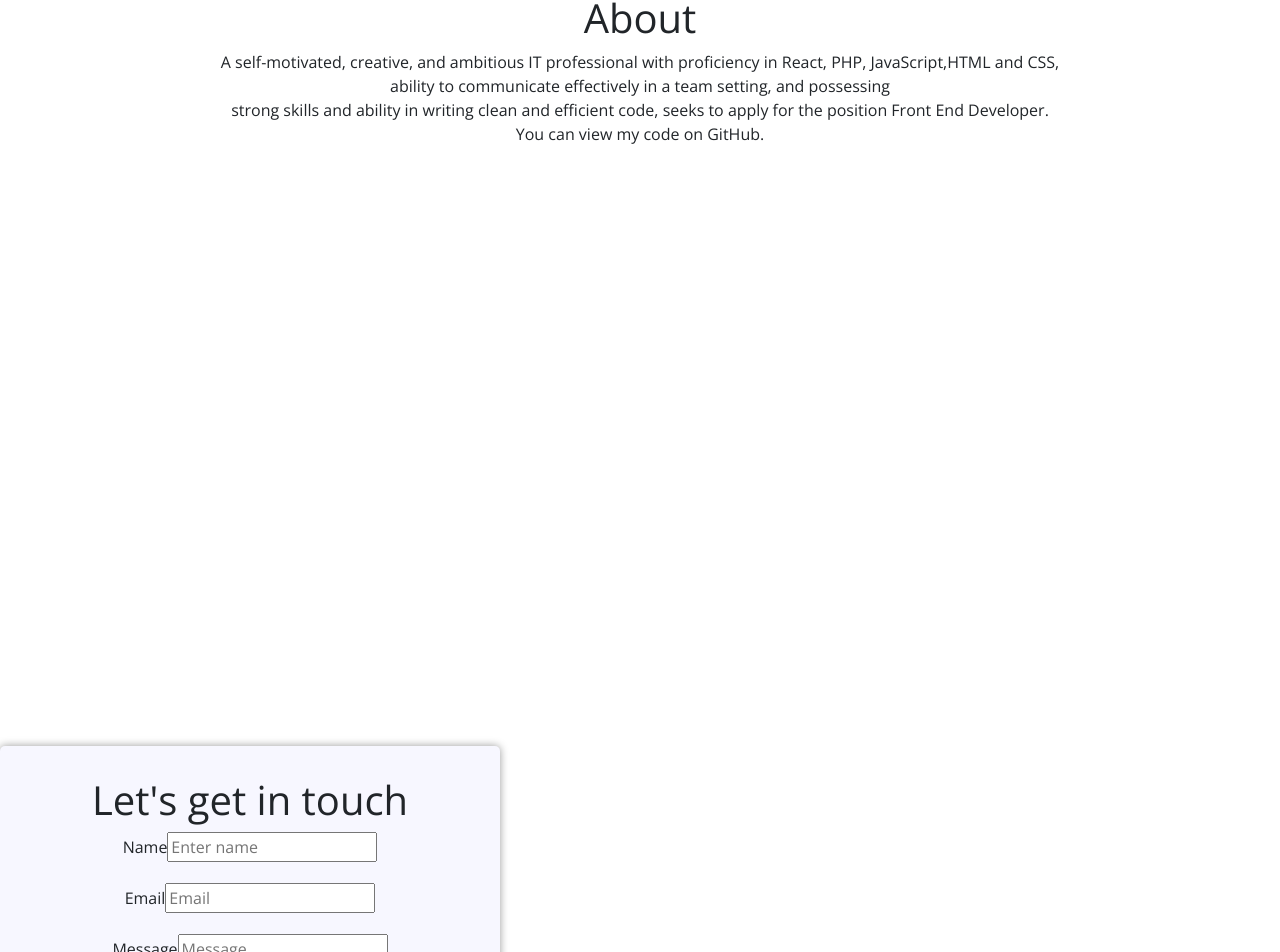
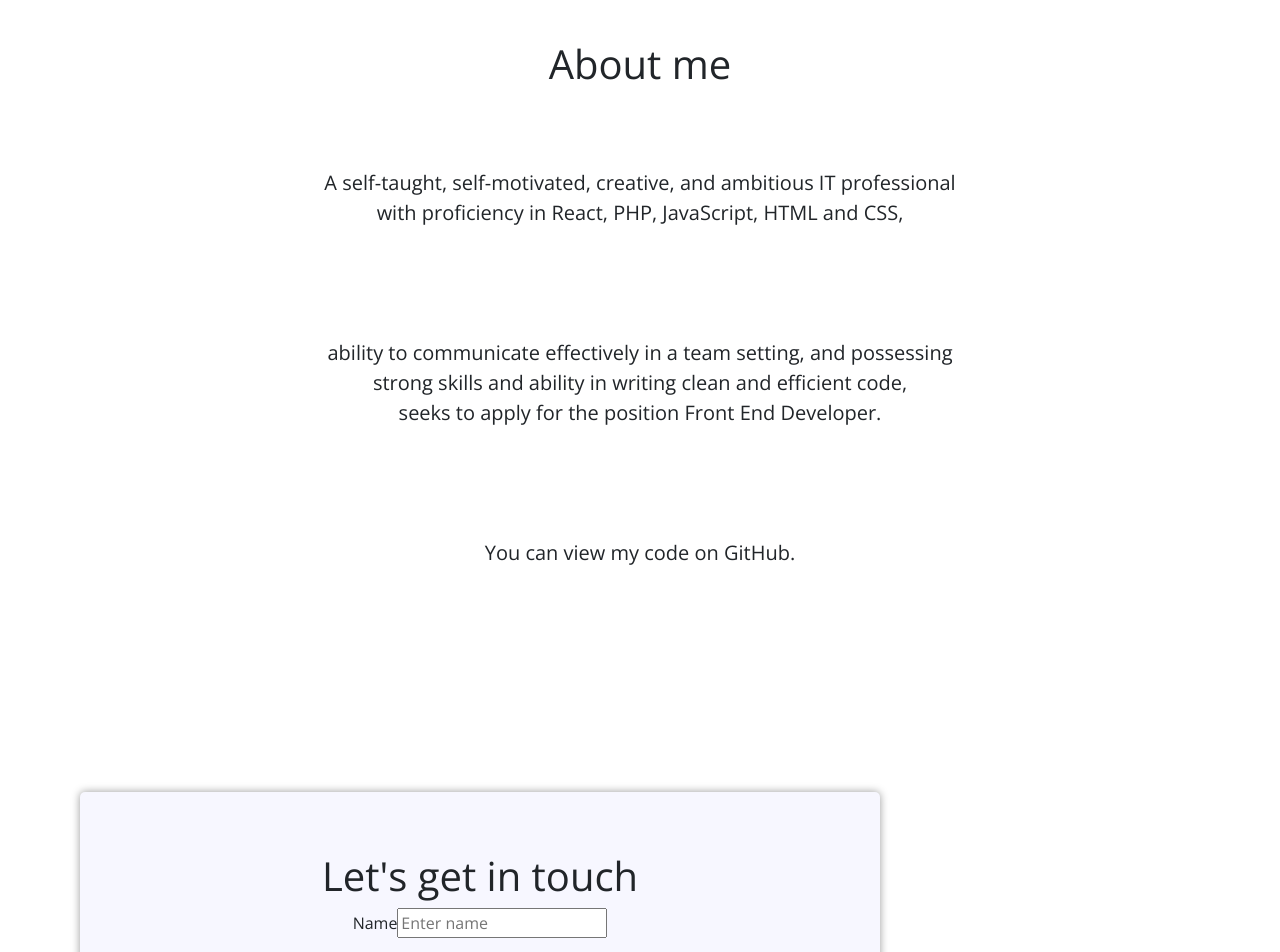
Before and after one commit to Hemlatab/portfolio-v2, a React (Create React App) app: page / in a window 1280 px wide. Shown: the part 1962-2914 px from the top of the page. Built offline with nearby package versions, Linux system fonts and the light colour scheme.

Commit message:
Add styles

```diff
--- a/src/Components/About/About.css
+++ b/src/Components/About/About.css
@@ -0,0 +1,6 @@
+.about-me{
+    line-height: 1.5;
+    font-size: 20px;
+    padding: 30px;
+    margin: 50px;
+}
--- a/src/Components/About/About.js
+++ b/src/Components/About/About.js
@@ -4,18 +4,21 @@ import "./About.css";
 const About = () => {
   return (
     <section className="wrapper">
-      <h1>About</h1>
-      <p>
-        A self-motivated, creative, and ambitious IT professional with
-        proficiency in React, PHP, JavaScript,HTML and CSS,
+      <h1>About me</h1>
+      <p className="about-me">
+        A self-taught, self-motivated, creative, and ambitious IT professional
         <br />
+        with proficiency in React, PHP, JavaScript, HTML and CSS,
+      </p>
+
+      <p className="about-me">
         ability to communicate effectively in a team setting, and possessing
         <br />
-        strong skills and ability in writing clean and efficient code, seeks to
-        apply for the position Front End Developer.
+        strong skills and ability in writing clean and efficient code,
         <br />
-        <p>You can view my code on GitHub.</p>
+        seeks to apply for the position Front End Developer.
       </p>
+      <p className="about-me">You can view my code on GitHub.</p>
     </section>
   );
 };
--- a/src/Components/Contact/Contact.css
+++ b/src/Components/Contact/Contact.css
@@ -1,12 +1,12 @@
 .wrapper-contact{
-    width: 500px;
+    width: 800px;
     text-align: center;
     box-shadow: 0 0 3px 3px var(--light-grey);
     border-radius: 5px;
     background-color: #F7F7FF;
-    margin: 0;
+    margin-left: 80px;
     position: relative;
-    padding:30px;
+    padding:60px;
     -webkit-box-shadow: 0px 0px 8px rgba(0, 0, 0, 0.4);
     -moz-box-shadow: 0px 0px 8px rgba(0, 0, 0, 0.4);
     box-shadow: 0px 0px 8px rgba(0, 0, 0, 0.4);
@@ -18,3 +18,7 @@
     -moz-box-shadow: 0px 0px 10px rgba(0, 0, 0, 0.5);
     box-shadow: 0px 0px 10px rgba(0, 0, 0, 0.5);
 }
+/* .contact-form{
+    text-align: center;
+
+} */
--- a/src/Components/Contact/Contact.js
+++ b/src/Components/Contact/Contact.js
@@ -6,7 +6,7 @@ const Contact = () => {
   return (
     <section className="wrapper-contact">
       <h1>Let's get in touch</h1>
-      <Form>
+      <Form className="contact-form">
         <Row form>
           <Col md={12}>
             <FormGroup>
@@ -31,15 +31,10 @@ const Contact = () => {
               />
             </FormGroup>
           </Col>
-          <Col md={12}>
+          <Col>
             <FormGroup>
-              <label for="message"> Message</label>
-              <input
-                type="textarea"
-                name="text"
-                id="message"
-                placeholder="Message"
-              />
+              <label for="Message">Message</label>
+              <input type="textarea" name="text" id="Message" rows="3" />
             </FormGroup>
           </Col>
         </Row>
--- a/src/Components/Portfolio/Portfolio.js
+++ b/src/Components/Portfolio/Portfolio.js
@@ -24,6 +24,7 @@ const Portfolio = () => {
   return (
     <section className="wrapper">
       <h1>My latest Projects</h1>
+      <h2>Take a look at some of my personal learning projects</h2>
       <Container>
         <Row className="mx-auto">
           <Col>
```
